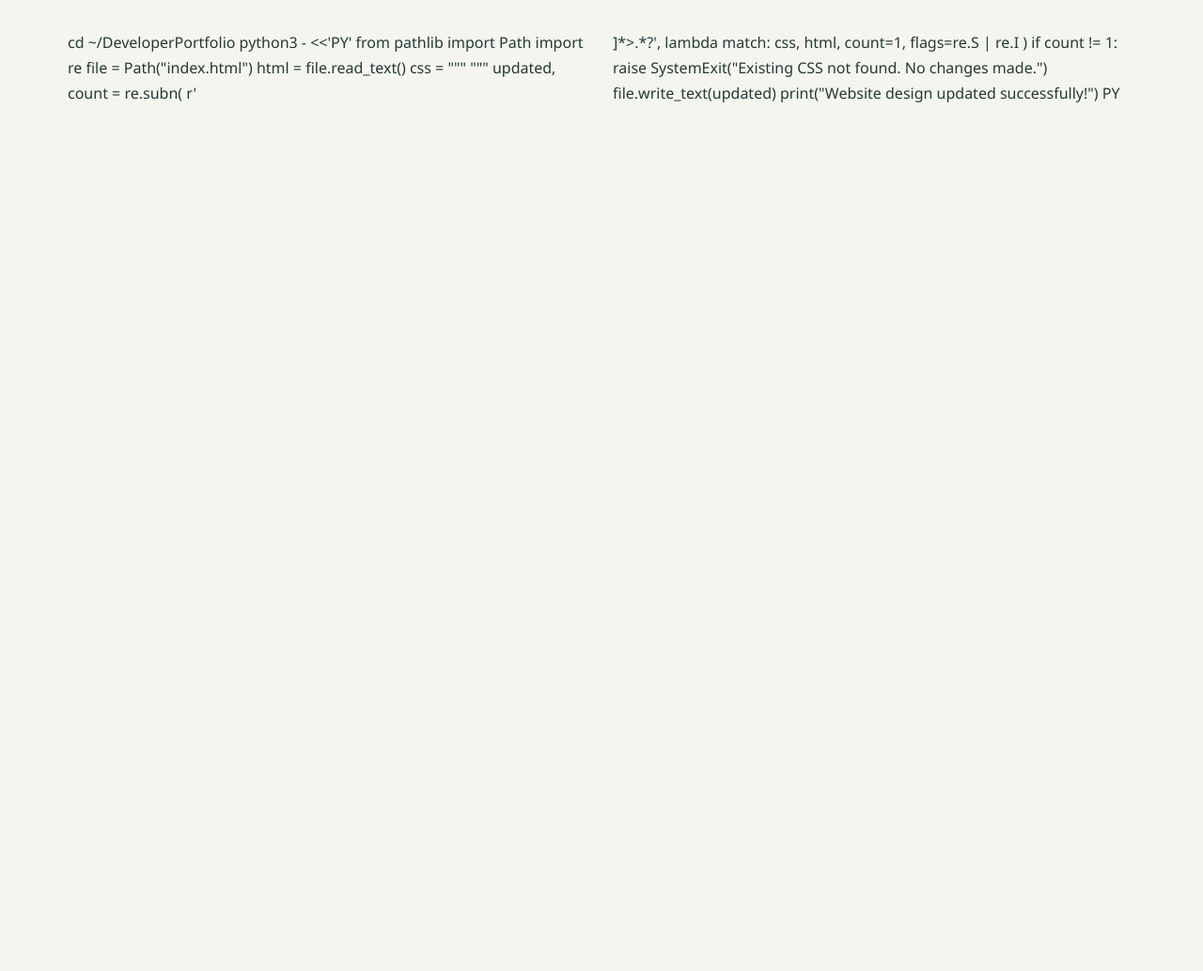
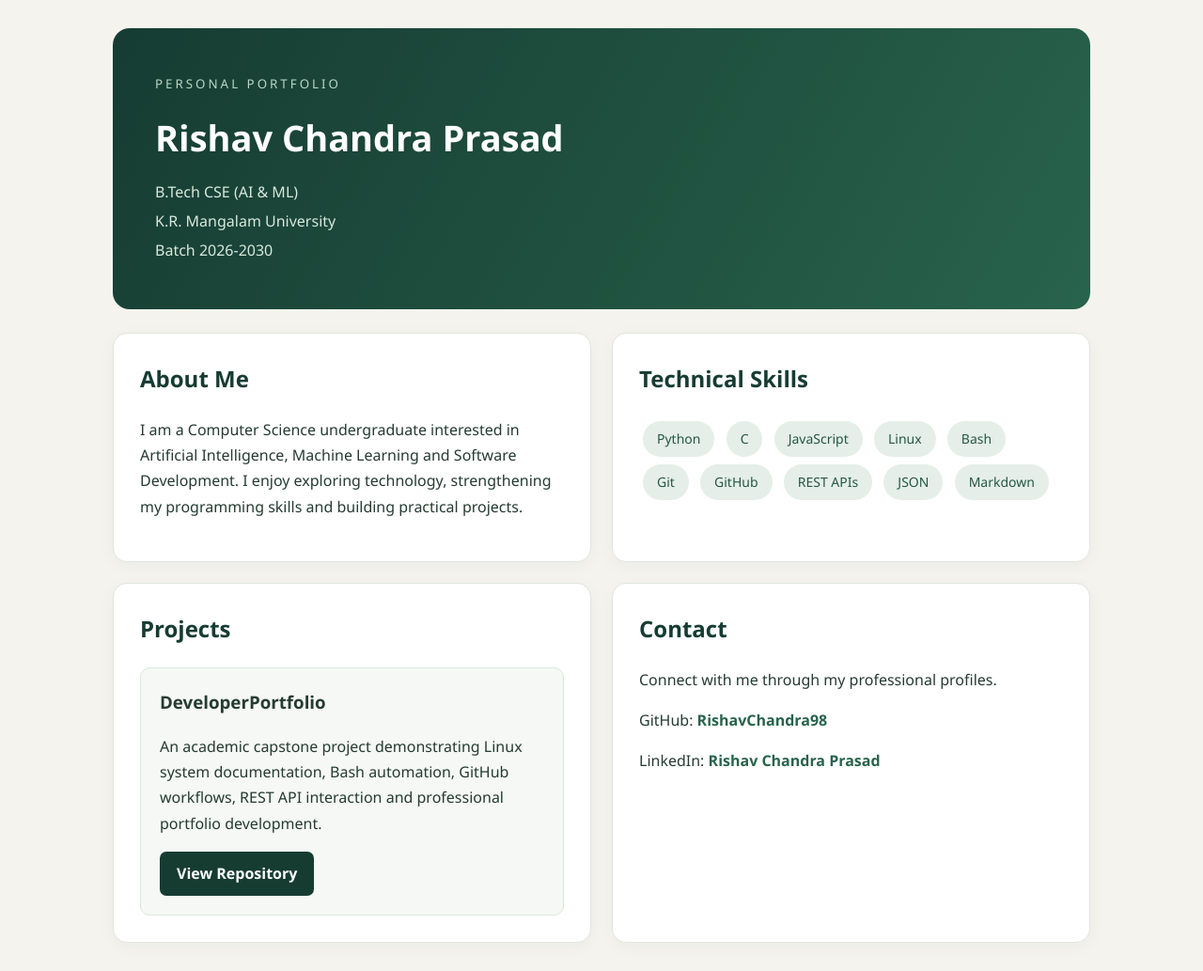
Before and after one commit to RishavChandra98/DeveloperPortfolio, a plain HTML site: page index.html in a window 1280 px wide. Shown: the whole page at 94% size. Before the commit the page ends 800 px from the top, so only its background shows below. Drawn offline with Linux system fonts and the light colour scheme.

Commit message:
fix: restore HTML and improve portfolio design

```diff
--- a/index.html
+++ b/index.html
@@ -1,13 +1,11 @@
-cd  ~/DeveloperPortfolio
 
-python3 - <<'PY'
-from pathlib import Path
-import re
+<!DOCTYPE html>
+<html lang="en">
+<head>
+<meta charset="UTF-8">
+<meta name="viewport" content="width=device-width, initial-scale=1.0">
+<title>Rishav Chandra Prasad | Portfolio</title>
 
-file = Path("index.html")
-html = file.read_text()
-
-css = """
 <style>
 * {
     box-sizing: border-box;
@@ -15,146 +13,208 @@ css = """
 
 body {
     margin: 0;
-        padding: 32px;
+    background: #f4f3ee;
+    color: #263b32;
     font-family: 'Segoe UI', Arial, sans-serif;
-        background: #F5F5EF;
-        color: #243B32;
     line-height: 1.7;
-        display: grid;
-        grid-template-columns: repeat(2, minmax(0, 1fr));
-        gap: 24px;
-        max-width: 1200px;
-        margin-inline: auto;
+}
+
+.container {
+    max-width: 1100px;
+    margin: auto;
+    padding: 30px;
 }
 
 header {
-        grid-column: 1 / -1;
-        background: linear-gradient(120deg, #143D35, #245C48);
-        color: #FFFFFF;
-        padding: 48px 40px;
+    background: linear-gradient(120deg, #163c32, #28634c);
+    color: white;
+    padding: 45px;
     border-radius: 18px;
-        text-align: left;
+    margin-bottom: 25px;
+}
+
+header small {
+    letter-spacing: 3px;
+    color: #b9d7c8;
 }
 
 header h1 {
-        font-size: clamp(28px, 4vw, 42px);
-        margin: 0 0 12px;
-        letter-spacing: -1px;
-        color: #FFFFFF;
+    font-size: 38px;
+    margin: 12px 0;
 }
 
 header p {
-        color: #D1E7DA;
-        margin: 3px 0;
-        font-size: 16px;
+    margin: 4px 0;
+    color: #d9e9df;
+}
+
+.grid {
+    display: grid;
+    grid-template-columns: 1fr 1fr;
+    gap: 22px;
 }
 
 section {
-        background: #FFFFFF;
+    background: white;
     padding: 28px;
-        border: 1px solid #E1E7DF;
-        border-radius: 16px;
-        box-shadow: 0 4px 20px rgba(20, 61, 53, 0.05);
-        transition: transform 0.2s, box-shadow 0.2s;
+    border-radius: 15px;
+    border: 1px solid #e0e6df;
+    box-shadow: 0 4px 18px #163c320a;
+    transition: transform 0.2s;
     overflow-wrap: anywhere;
 }
 
 section:hover {
-        transform: translateY(-3px);
-        box-shadow: 0 8px 25px rgba(20, 61, 53, 0.09);
+    transform: translateY(-4px);
 }
 
 h2 {
-        color: #143D35;
-        font-size: 23px;
+    color: #163c32;
     margin-top: 0;
-        margin-bottom: 18px;
-    }
-
-    h3 {
-        color: #143D35;
-        margin-top: 0;
-    }
-
-    section p {
-        color: #52635B;
-    }
-
-    .skills {
-        display: flex;
-        flex-wrap: wrap;
-        gap: 10px;
+    font-size: 24px;
 }
 
 .skills span {
     display: inline-block;
-        background: #E5EFE8;
+    background: #e5eee8;
     color: #245844;
-        padding: 7px 14px;
+    padding: 7px 15px;
+    margin: 4px;
     border-radius: 20px;
     font-size: 14px;
-        font-weight: 500;
 }
 
 .project {
-        background: #F7FAF7;
-        border: 1px solid #DCE8DF;
+    background: #f5f8f5;
     padding: 20px;
-        border-radius: 12px;
+    border-radius: 10px;
+    border: 1px solid #dce8df;
+}
+
+.project h3 {
+    margin-top: 0;
 }
 
 a {
-        color: #287557;
+    color: #28634c;
+    text-decoration: none;
     font-weight: 600;
-        text-decoration: none;
-    }
-
-    .project a {
-        display: inline-block;
-        background: #143D35;
-        color: white;
-        padding: 10px 18px;
-        border-radius: 8px;
 }
 
 a:hover {
     text-decoration: underline;
 }
 
-    a:focus-visible {
-        outline: 3px solid #287557;
-        outline-offset: 4px;
+.button {
+    display: inline-block;
+    background: #163c32;
+    color: white;
+    padding: 10px 18px;
+    border-radius: 7px;
 }
 
 @media (max-width: 700px) {
-        body {
+    .grid {
         grid-template-columns: 1fr;
-            padding: 16px;
-            gap: 16px;
+    }
+
+    .container {
+        padding: 15px;
     }
 
     header {
-            padding: 32px 24px;
+        padding: 28px;
     }
 
-        section {
-            padding: 22px;
+    header h1 {
+        font-size: 28px;
     }
 }
 </style>
-"""
+</head>
 
-updated, count = re.subn(
-    r'<style\b[^>]*>.*?</style>',
-    lambda match: css,
-    html,
-    count=1,
-    flags=re.S | re.I
-)
+<body>
 
-if count != 1:
-    raise SystemExit("Existing CSS not found. No changes made.")
+<div class="container">
 
-file.write_text(updated)
-print("Website design updated successfully!")
-PY
+<header>
+    <small>PERSONAL PORTFOLIO</small>
+    <h1>Rishav Chandra Prasad</h1>
+    <p>B.Tech CSE (AI &amp; ML)</p>
+    <p>K.R. Mangalam University</p>
+    <p>Batch 2026-2030</p>
+</header>
+
+<div class="grid">
+
+<section>
+    <h2>About Me</h2>
+    <p>
+        I am a Computer Science undergraduate interested
+        in Artificial Intelligence, Machine Learning and
+        Software Development. I enjoy exploring technology,
+        strengthening my programming skills and building
+        practical projects.
+    </p>
+</section>
+
+<section>
+    <h2>Technical Skills</h2>
+    <div class="skills">
+        <span>Python</span>
+        <span>C</span>
+        <span>JavaScript</span>
+        <span>Linux</span>
+        <span>Bash</span>
+        <span>Git</span>
+        <span>GitHub</span>
+        <span>REST APIs</span>
+        <span>JSON</span>
+        <span>Markdown</span>
+    </div>
+</section>
+
+<section>
+    <h2>Projects</h2>
+
+    <div class="project">
+        <h3>DeveloperPortfolio</h3>
+        <p>
+            An academic capstone project demonstrating
+            Linux system documentation, Bash automation,
+            GitHub workflows, REST API interaction and
+            professional portfolio development.
+        </p>
+
+        <a class="button"
+        href="https://github.com/RishavChandra98/DeveloperPortfolio">
+            View Repository
+        </a>
+    </div>
+</section>
+
+<section>
+    <h2>Contact</h2>
+
+    <p>Connect with me through my professional profiles.</p>
+
+    <p>
+        GitHub:
+        <a href="https://github.com/RishavChandra98">
+            RishavChandra98
+        </a>
+    </p>
+
+    <p>
+        LinkedIn:
+        <a href="https://www.linkedin.com/in/rishav-chandra-prasad-b105163b6">
+            Rishav Chandra Prasad
+        </a>
+    </p>
+</section>
+
+</div>
+</div>
+
+</body>
+</html>
```
Lines whose indentation alone changed are shown as unchanged.
